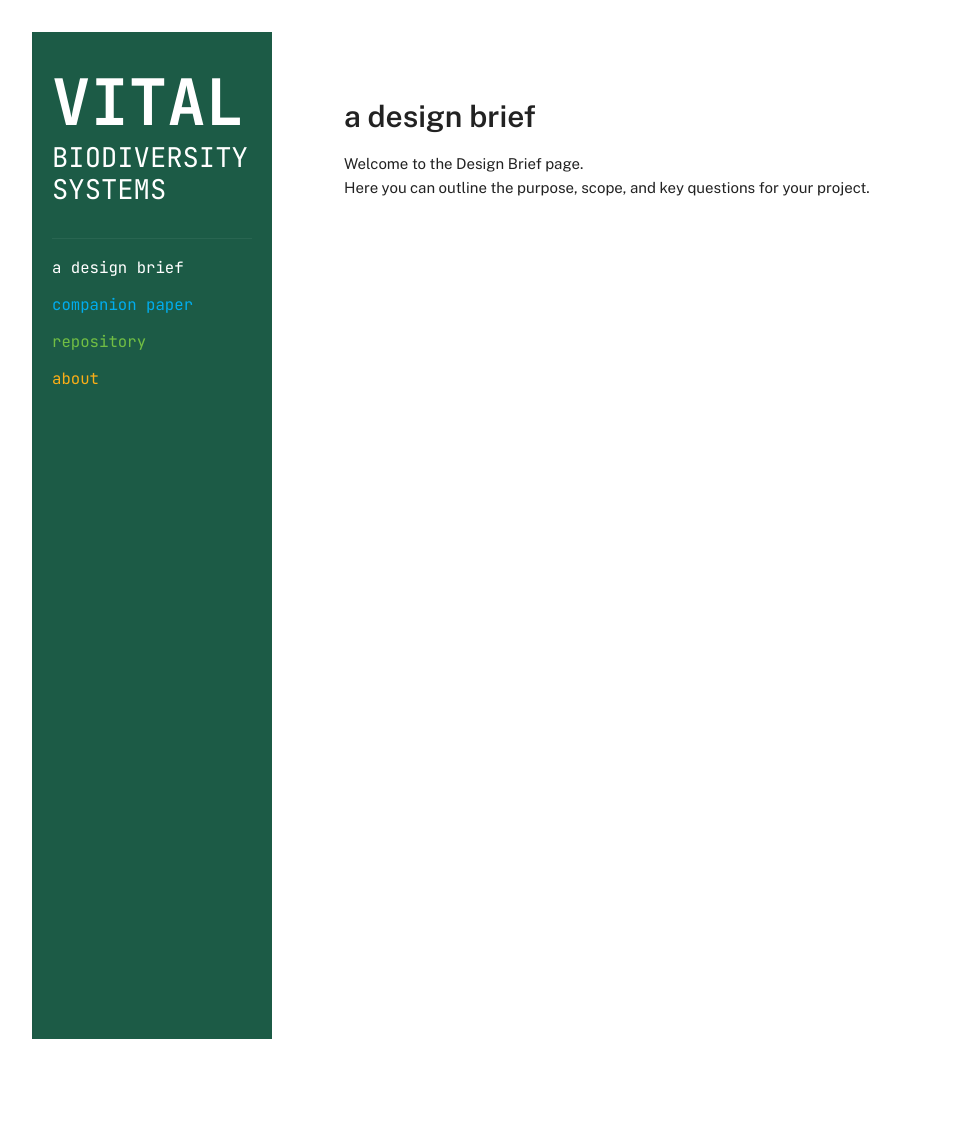
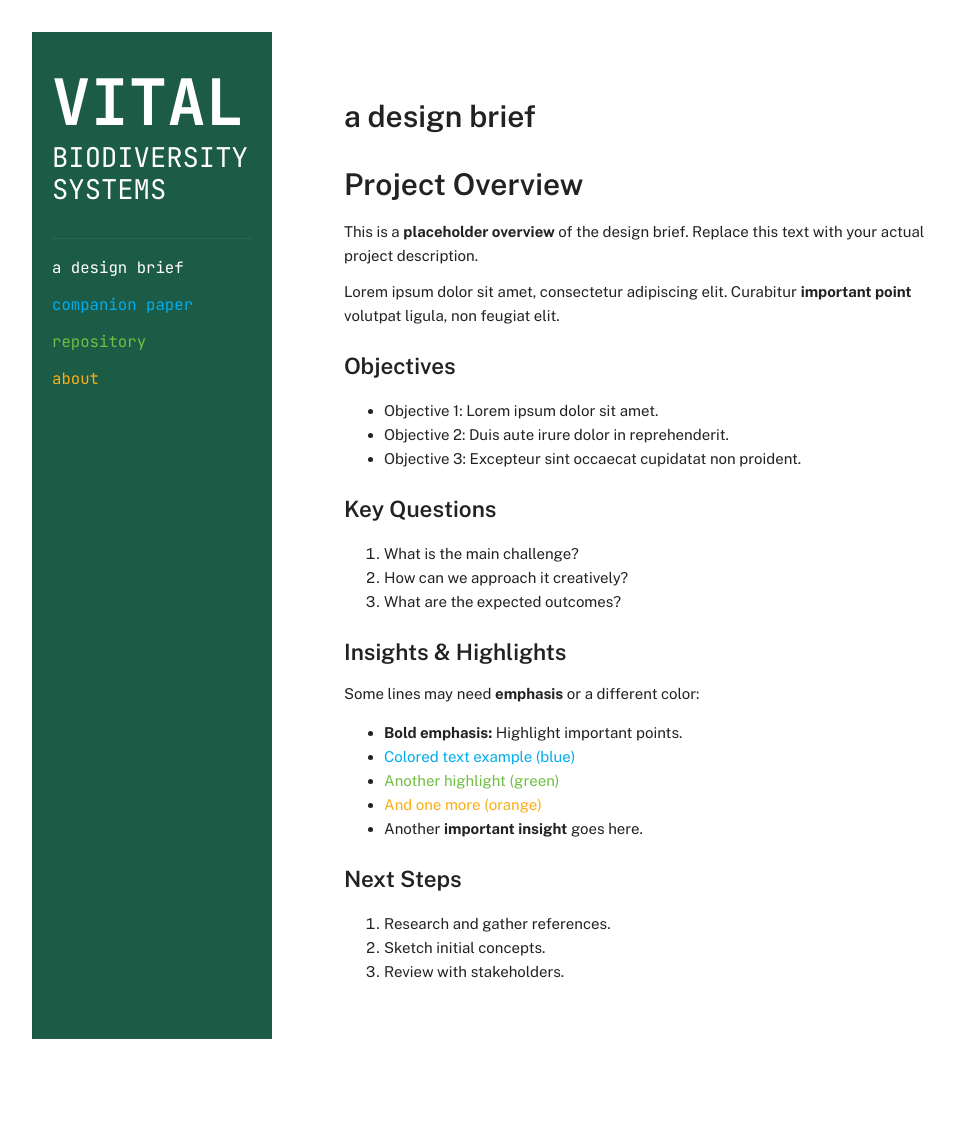
Before and after one commit to vitalbiodiversity/vitalbiodiversity.github.io, a Jekyll site: the page built from index.md, in a window 1280 px wide. Shown: the whole page, without its empty margins (58-1012 px from the left). Built offline with Jekyll 4.4.1, drawn with Linux system fonts in a browser that asks for light colours.

Commit message:
Update index.md

```diff
--- a/index.md
+++ b/index.md
@@ -5,5 +5,36 @@ layout: default
 
 # a design brief
 
-Welcome to the Design Brief page.
-Here you can outline the purpose, scope, and key questions for your project.
+# Project Overview
+
+This is a **placeholder overview** of the design brief. Replace this text with your actual project description.
+
+Lorem ipsum dolor sit amet, consectetur adipiscing elit. Curabitur **important point** volutpat ligula, non feugiat elit.
+
+## Objectives
+
+- Objective 1: Lorem ipsum dolor sit amet.
+- Objective 2: Duis aute irure dolor in reprehenderit.
+- Objective 3: Excepteur sint occaecat cupidatat non proident.
+
+## Key Questions
+
+1. What is the main challenge?
+2. How can we approach it creatively?
+3. What are the expected outcomes?
+
+## Insights & Highlights
+
+Some lines may need **emphasis** or a different color:
+
+- **Bold emphasis:** Highlight important points.
+- <span style="color:#00ADEE;">Colored text example (blue)</span>
+- <span style="color:#71BE44;">Another highlight (green)</span>
+- <span style="color:#FAAE17;">And one more (orange)</span>
+- Another **important insight** goes here.
+
+## Next Steps
+
+1. Research and gather references.
+2. Sketch initial concepts.
+3. Review with stakeholders.
```
